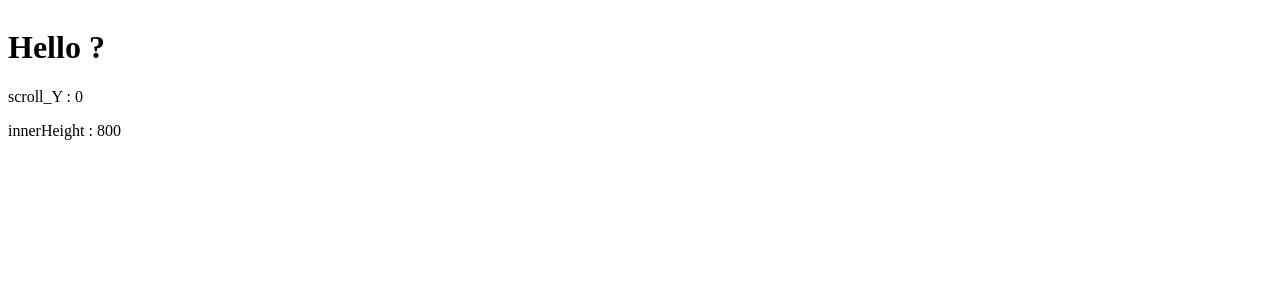
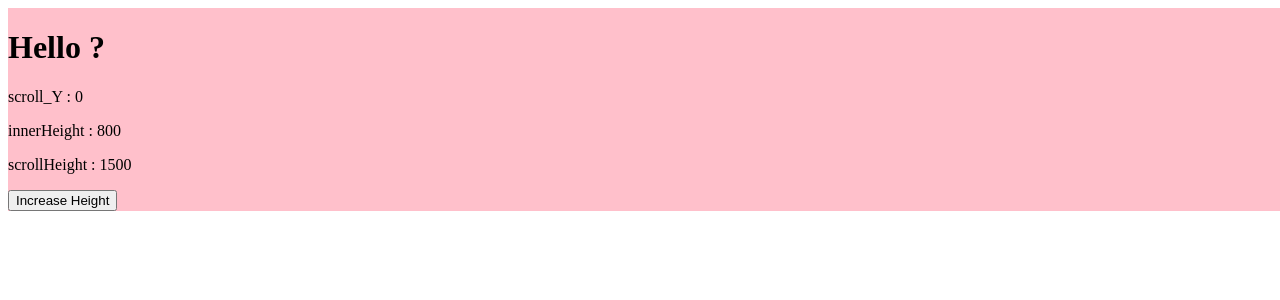
Before and after one commit to bwmelon97/Web_Study, a React (Create React App) app in the folder hooks-study/: page / in a window 1280 px wide. Shown: the top 300 px of the page. Built offline with nearby package versions, Linux system fonts and the light colour scheme; what typesafe-actions would draw is missing.

Commit message:
create third version of useScrollY - add ScrollHeight

```diff
--- a/hooks-study/src/nomad-components/UseScrollYExample.tsx
+++ b/hooks-study/src/nomad-components/UseScrollYExample.tsx
@@ -1,29 +1,36 @@
-import React, {  } from "react";
+import React, { useState } from "react";
 import styled from 'styled-components';
 
 import { useScrollY } from "../nomad-hooks";
 
 
-const Wrapper = styled.div`
-    height: 2000px;
+const Wrapper = styled.div<{height: number}>`
+    height: ${props => props.height}px;
     width: 100%;
 `;
 
 const ContentBox = styled.div`
     position: fixed;
+    width: 100%;
+    background-color: pink;
 `;
 
 
 function UseScrollYExample () {
 
-    const { scrollY, innerHeight } = useScrollY();
+    const { scrollY, innerHeight, scrollHeight } = useScrollY();
+
+    const [boxheight, setBoxHeight] = useState(1500);
+    const increaseBoxHeight = () => setBoxHeight(h => h + 100)
 
     return (
-        <Wrapper>
+        <Wrapper height={boxheight} >
             <ContentBox>
                 <h1>Hello ?</h1>
                 <p> scroll_Y : {scrollY} </p>
                 <p> innerHeight : {innerHeight} </p>
+                <p> scrollHeight : {scrollHeight} </p>
+                <button onClick={increaseBoxHeight} >Increase Height</button>
             </ContentBox>
         </Wrapper>
     )
--- a/hooks-study/src/nomad-hooks/useScrollY.ts
+++ b/hooks-study/src/nomad-hooks/useScrollY.ts
@@ -23,8 +23,16 @@ function useScrollY () {
         }
     }, [])
 
+    /* 전체 Body의 높이 값 */
+    const [scrollHeight, setScrollHeight] = useState<number>(document.body.scrollHeight);
+    // eslint-disable-next-line
+    useEffect(() => {
+        console.log('[useScrollY] render !')
+        setScrollHeight(document.body.scrollHeight);
+    })
+
     return {
-        scrollY, innerHeight
+        scrollY, innerHeight, scrollHeight
     }
 }
 
```
